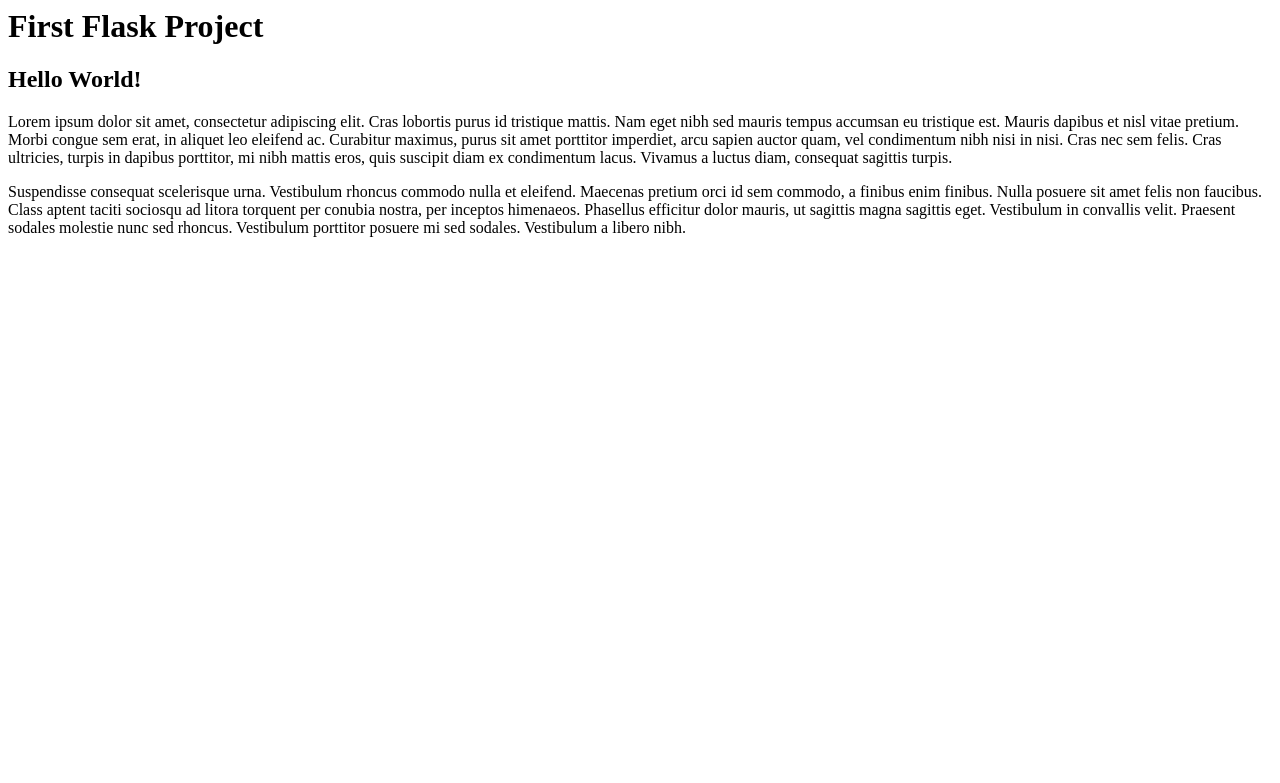
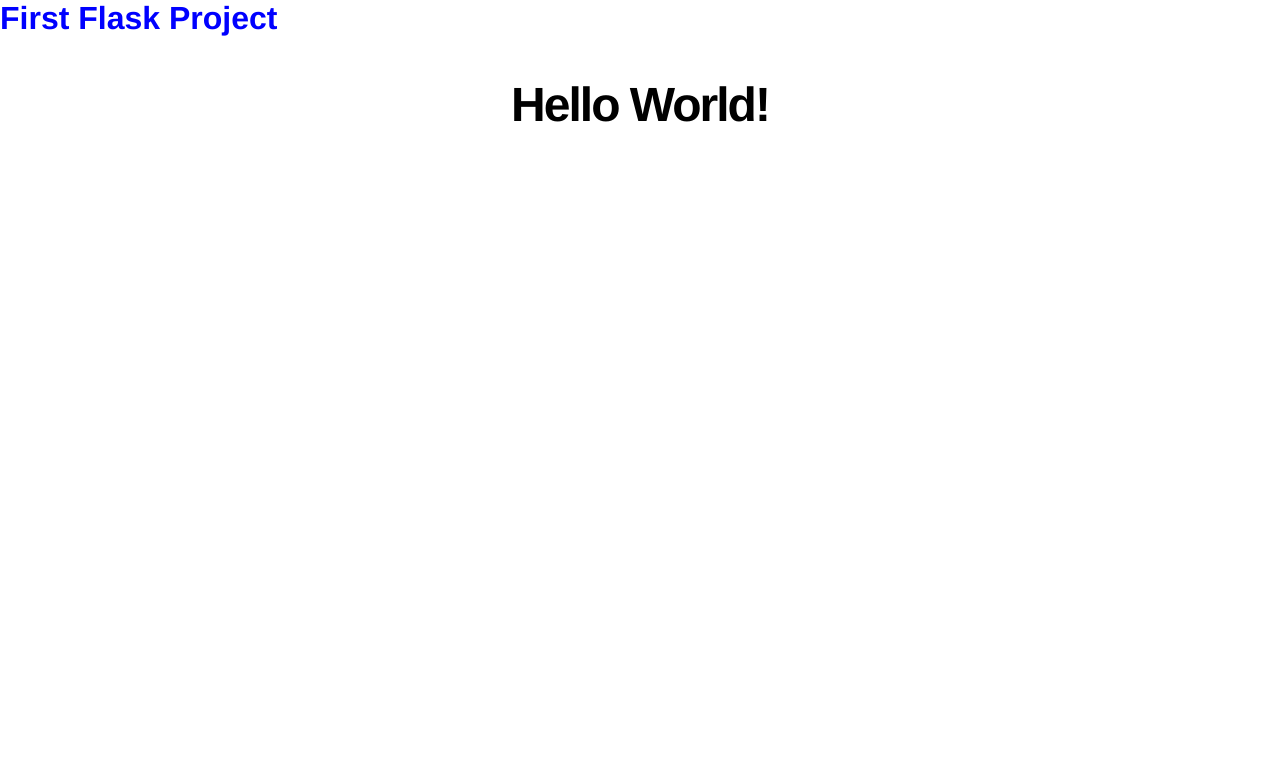
Before and after one commit to naistangz/mvc_flask, a Flask app: page / in a window 1280 px wide. Shown: the top 783 px of the page. Run offline with Flask 2, Linux system fonts and the light colour scheme.

Commit message:
added jpegs

```diff
--- a/app.py
+++ b/app.py
@@ -10,6 +10,18 @@ app = Flask(__name__)
 def index():
     return render_template('home.html')
 
+"""
+Exercise:
+1. Create a function called welcome_user
+2. Create a decorator to link the page/user
+3. Return 'Welcome to Python Flask { user }
+"""
+
+@app.route('/welcome_user')
+def welcome_user():
+    return render_template('welcome_user.html')
+
+
 # index method will be called at the endpoint
 # index method will display on our home page
 # syntax to run our app
--- a/static/css/main.css
+++ b/static/css/main.css
@@ -0,0 +1,36 @@
+body {
+  margin: 0;
+  padding: 0;
+  font-family: "Helvetica Neue", Helvetica, Arial, sans-serif;
+}
+bg-color:black
+/*Formatting the header area*/
+
+header {
+  background-color: var--(bg-color)
+  height: 35px;
+  width: 100%;
+  opacity: .9;
+  margin-bottom: 10px;
+}
+h1 {
+    color: blue;
+}
+
+
+h2 {
+  font-size: 3em;
+  margin-bottom: 40px;
+  text-align: center;
+  letter-spacing: -2px;
+}
+
+p {
+  font-size: 1.7em;
+  font-weight: 100;
+  margin-top: 30px;
+  text-align: center;
+  letter-spacing: -1px;
+  color: #999;
+  font-color:black;
+}
--- a/templates/home.html
+++ b/templates/home.html
@@ -1,8 +1,17 @@
-<h1>First Flask Project</h1>
-<h2>Hello World!</h2>
-
-<p>Lorem ipsum dolor sit amet, consectetur adipiscing elit. Cras lobortis purus id tristique mattis. Nam eget nibh sed mauris tempus accumsan eu tristique est. Mauris dapibus et nisl vitae pretium. Morbi congue sem erat, in aliquet leo eleifend ac. Curabitur maximus, purus sit amet porttitor imperdiet, arcu sapien auctor quam, vel condimentum nibh nisi in nisi. Cras nec sem felis. Cras ultricies, turpis in dapibus porttitor, mi nibh mattis eros, quis suscipit diam ex condimentum lacus. Vivamus a luctus diam, consequat sagittis turpis.
-</p>
-<p>
-Suspendisse consequat scelerisque urna. Vestibulum rhoncus commodo nulla et eleifend. Maecenas pretium orci id sem commodo, a finibus enim finibus. Nulla posuere sit amet felis non faucibus. Class aptent taciti sociosqu ad litora torquent per conubia nostra, per inceptos himenaeos. Phasellus efficitur dolor mauris, ut sagittis magna sagittis eget. Vestibulum in convallis velit. Praesent sodales molestie nunc sed rhoncus. Vestibulum porttitor posuere mi sed sodales. Vestibulum a libero nibh.
-</p>
+<html>
+    <head>
+        <title>First Flask APP</title>
+        <link rel="stylesheet" type="text/css" href="{{ url_for('static',filename='css/main.css') }}">
+    </head>
+    <body>
+        <header>
+            <h1>First Flask Project</h1>
+            <h2>Hello World!</h2>
+        </header>
+        <div>
+<!--            <p>-->
+<!--            Suspendisse consequat scelerisque urna. Vestibulum rhoncus commodo nulla et eleifend. Maecenas pretium orci id sem commodo, a finibus enim finibus. Nulla posuere sit amet felis non faucibus. Class aptent taciti sociosqu ad litora torquent per conubia nostra, per inceptos himenaeos. Phasellus efficitur dolor mauris, ut sagittis magna sagittis eget. Vestibulum in convallis velit. Praesent sodales molestie nunc sed rhoncus. Vestibulum porttitor posuere mi sed sodales. Vestibulum a libero nibh.-->
+<!--            </p>-->
+        </div>
+    </body>
+</html>
--- /dev/null
+++ b/templates/welcome_user.html
@@ -0,0 +1 @@
+<h1>Welcome to Python Flask</h1>
```
Also changed, not shown: README.md (added), images/firstflaskimg.jpg (added), images/welcome_user.jpg (added).
